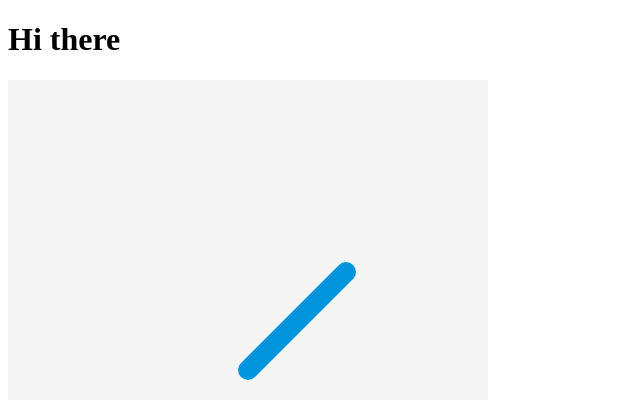
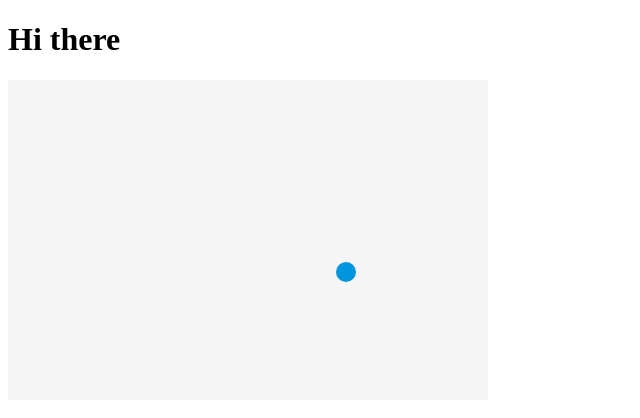
Before and after one commit to dimonu4/game, a website: page index.html in a window 1280 px wide. Shown: the whole page, without its empty margins (0-640 px from the left). Drawn offline with Linux system fonts and the light colour scheme.

Commit message:
clear canvas

```diff
--- a/index.html
+++ b/index.html
@@ -17,6 +17,7 @@ canvas {
 		  const ctx = canvas.getContext('2d');
 
 		  function draw(){
+			ctx.clearRect(0, 0, canvas.width, canvas.height);
 			ctx.beginPath();
 			ctx.arc( x ,y ,10,0, Math.PI*2 )
 			ctx.fillStyle = '#0095DD';
```
